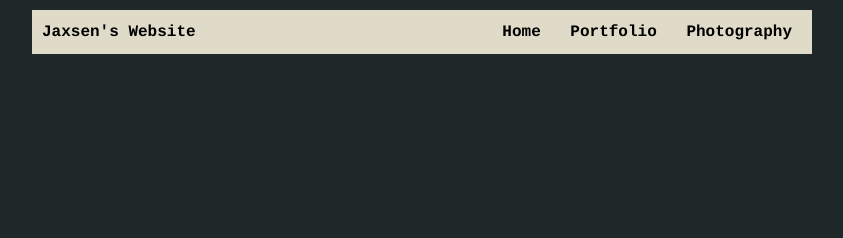
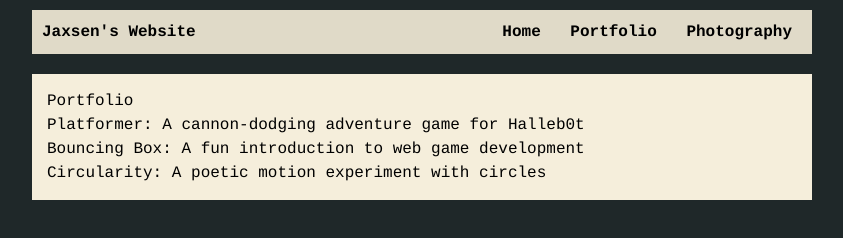
Before and after one commit to JaxsenLandry/JaxsenLandry.github.io, a plain HTML site: page portfolio.html in a window 1280 px wide. Shown: the whole page, without its empty margins (218-1061 px from the left). Drawn offline with nearby package versions, Linux system fonts and the light colour scheme.

Commit message:
add portfolio page to website

```diff
--- a/portfolio.html
+++ b/portfolio.html
@@ -25,3 +25,19 @@
           </li>
         </ul>
       </nav>
+      <main>
+  <div class="content">
+    <h1>Portfolio</h1>
+    <ul id="portfolio">
+<li>
+  <a href="fsd-projects/platformer/">Platformer: A cannon-dodging adventure game for Halleb0t</a>
+</li>
+<li>
+  <a href="fsd-projects/bouncing-box/">Bouncing Box: A fun introduction to web game development</a>
+</li>
+<li>
+  <a href="fsd-projects/circularity/">Circularity: A poetic motion experiment with circles</a>
+</li>
+    </ul>
+  </div>
+</main>
```
